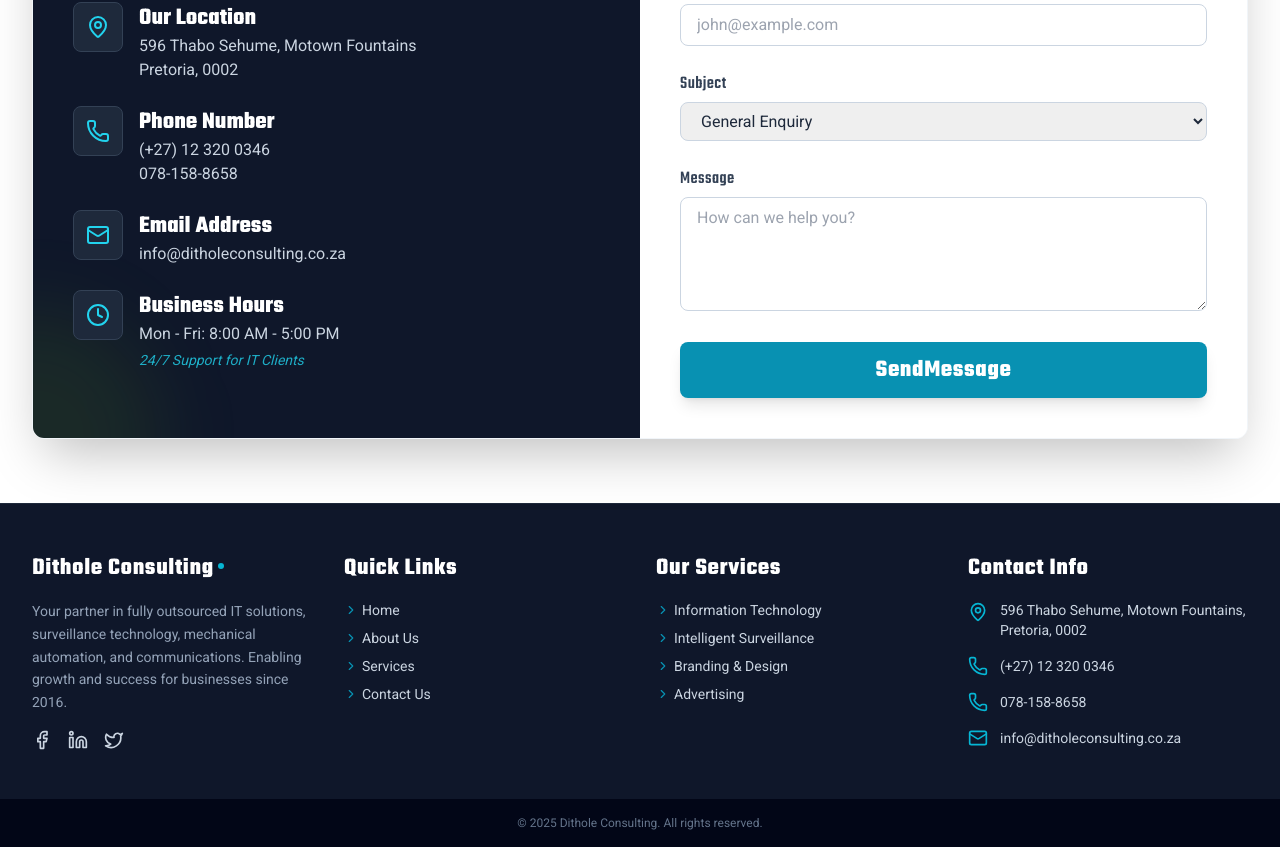
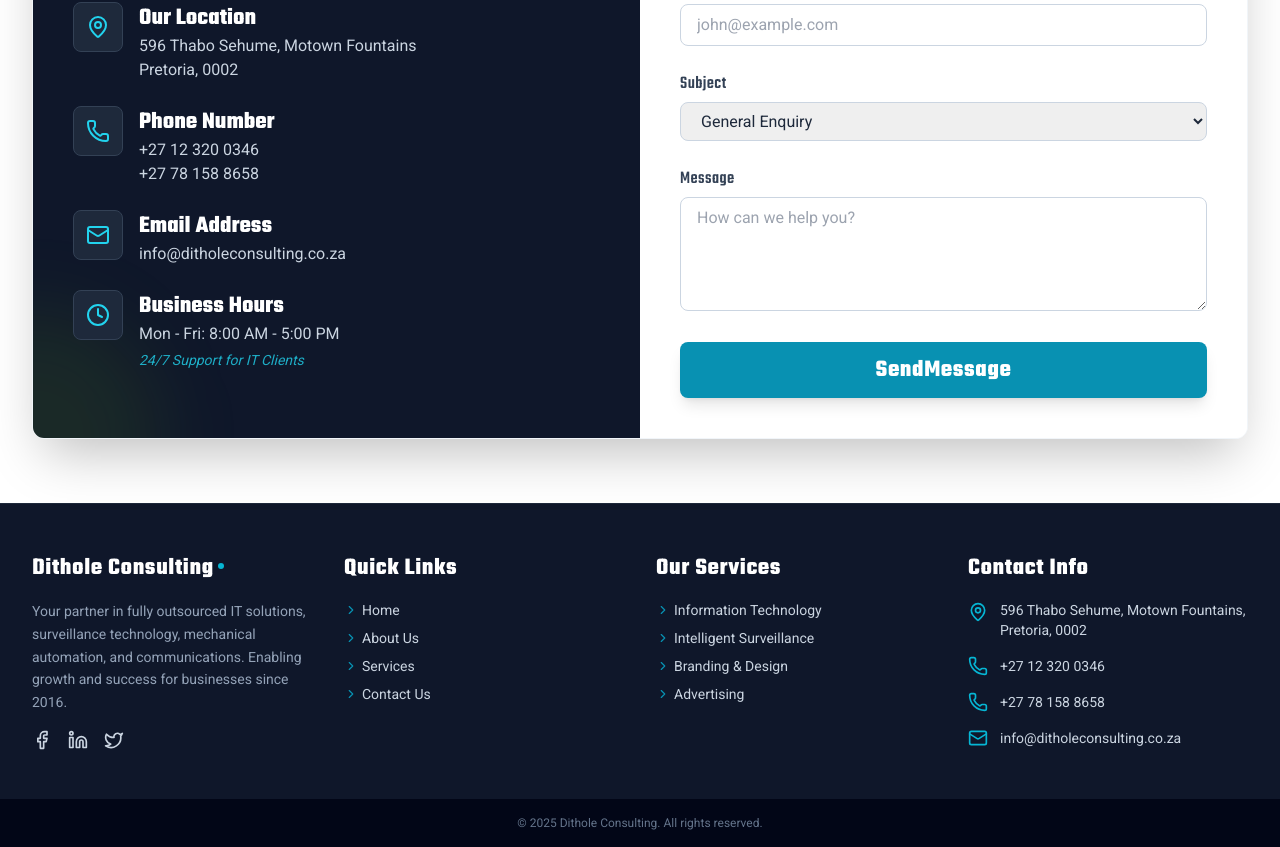
Before and after one commit to tlhabane/dithole-consulting, a React (Vite) app: page /#/contact-us in a window 1280 px wide. Shown: the part 740-1587 px from the top of the page. Built offline with nearby package versions, Linux system fonts and the light colour scheme.

Commit message:
Updated contact number format

```diff
--- a/components/Footer.tsx
+++ b/components/Footer.tsx
@@ -56,11 +56,11 @@
               </li>
               <li className="flex items-center">
                 <Phone className="w-5 h-5 text-cyan-500 mr-3 flex-shrink-0" />
-                <span>(+27) 12 320 0346</span>
+                <span>+27 12 320 0346</span>
               </li>
                <li className="flex items-center">
                 <Phone className="w-5 h-5 text-cyan-500 mr-3 flex-shrink-0" />
-                <span>078-158-8658</span>
+                <span>+27 78 158 8658</span>
               </li>
               <li className="flex items-center">
                 <Mail className="w-5 h-5 text-cyan-500 mr-3 flex-shrink-0" />
--- a/components/Navbar.tsx
+++ b/components/Navbar.tsx
@@ -41,7 +41,7 @@
       <div className="bg-slate-950 text-slate-400 py-4 text-xs md:text-sm font-sans">
         <div className="max-w-7xl mx-auto px-4 sm:px-6 lg:px-8 flex justify-between items-center">
             <div className="flex space-x-4">
-                <span className="flex items-center hover:text-cyan-400 transition"><Phone className="w-3 h-3 mr-1" /> (+27) 12 320 0346</span>
+                <span className="flex items-center hover:text-cyan-400 transition"><Phone className="w-3 h-3 mr-1" /> +27 12 320 0346</span>
                 <span className="hidden md:flex items-center hover:text-cyan-400 transition"><Mail className="w-3 h-3 mr-1" /> info@ditholeconsulting.co.za</span>
             </div>
             <div className="hidden md:block">
--- a/pages/Contact.tsx
+++ b/pages/Contact.tsx
@@ -56,8 +56,8 @@
                             </div>
                             <div>
                                 <h4 className="font-heading text-2xl font-bold text-white">Phone Number</h4>
-                                <p className="font-sans text-slate-300">(+27) 12 320 0346</p>
-                                <p className="font-sans text-slate-300">078-158-8658</p>
+                                <p className="font-sans text-slate-300">+27 12 320 0346</p>
+                                <p className="font-sans text-slate-300">+27 78 158 8658</p>
                             </div>
                         </div>
 
--- a/pages/ServiceDetail.tsx
+++ b/pages/ServiceDetail.tsx
@@ -228,7 +228,7 @@
                             <h3 className="font-heading text-2xl font-bold mb-4 text-slate-900">Need Immediate Help?</h3>
                             <div className="flex items-center text-slate-600 mb-2 font-sans">
                                 <Phone size={18} className="mr-2 text-cyan-600" />
-                                <span>078-158-8658</span>
+                                <span>+27 78 158 8658</span>
                             </div>
                             <div className="flex items-center text-slate-600 font-sans">
                                 <Mail size={18} className="mr-2 text-cyan-600" />
```
